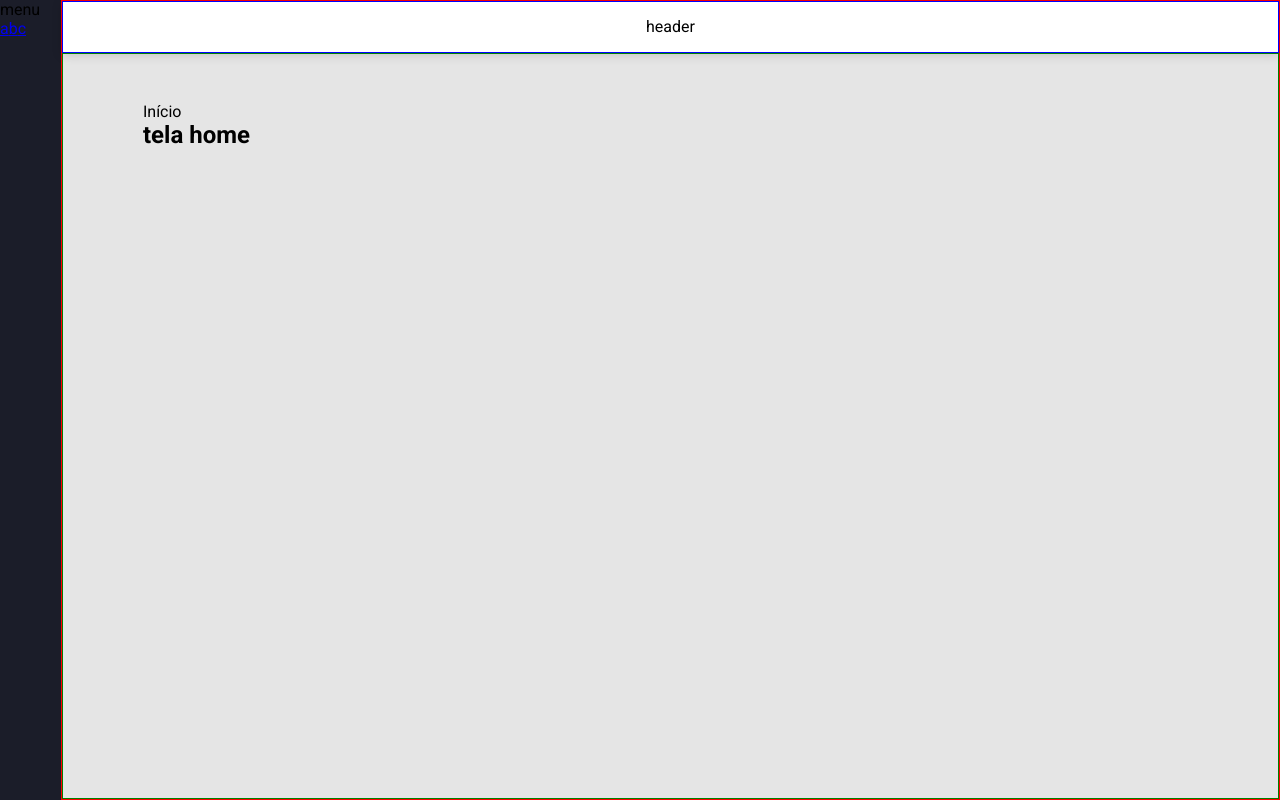
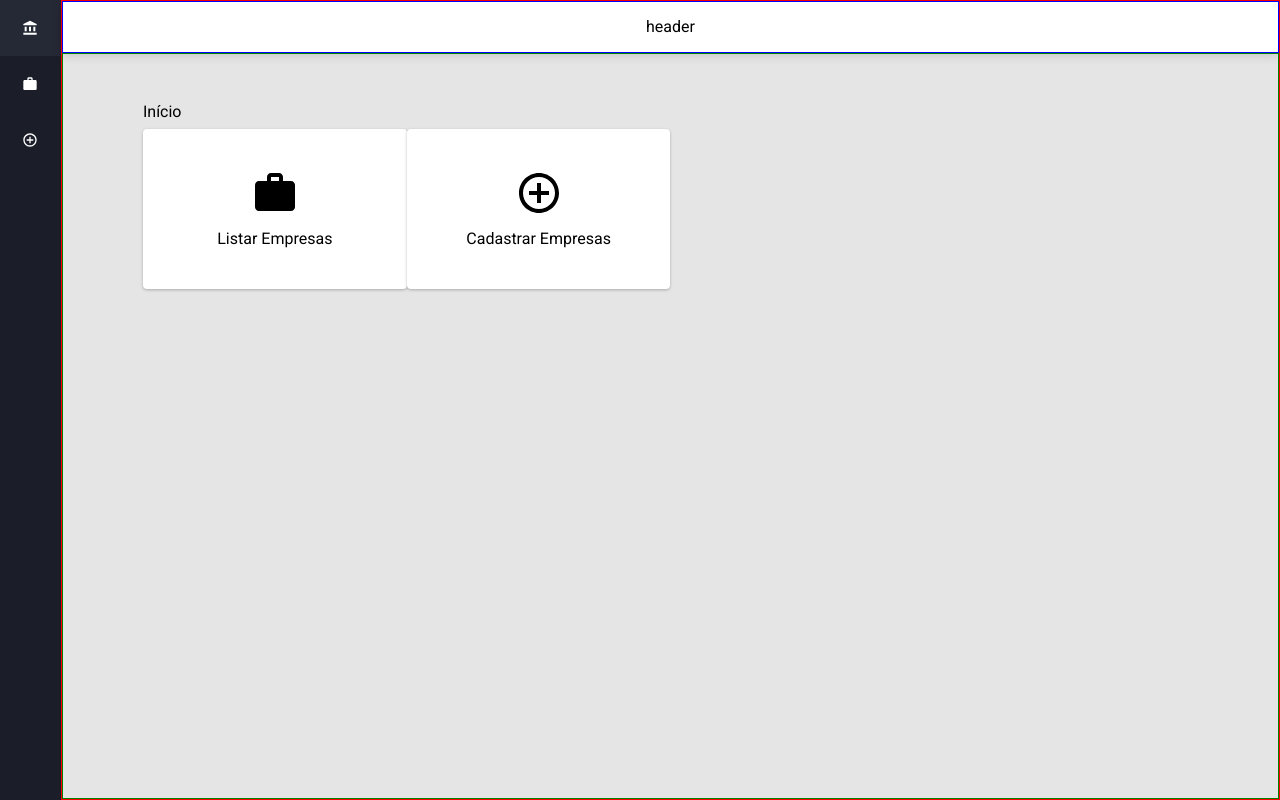
Before and after one commit to RicardoBaltazar/Dashboard-frontend, a React (Create React App) app in the folder app/: page / in a window 1280 px wide. Built offline with nearby package versions, Linux system fonts and the light colour scheme.

Commit message:
criando e estilizando componentes cads da home

```diff
--- a/app/package.json
+++ b/app/package.json
@@ -42,6 +42,7 @@
   },
   "devDependencies": {
     "@types/react-router-dom": "^5.1.7",
+    "react-icons": "^4.2.0",
     "react-router": "^5.2.0",
     "react-router-dom": "^5.2.0"
   }
--- /dev/null
+++ b/app/src/components/cards/index.tsx
@@ -0,0 +1,23 @@
+import styled from './styled.module.scss';
+// import { Link } from "react-router-dom";
+
+
+interface Props {
+    title: String
+    icon: Object
+}
+
+
+
+function Cards(props: Props){
+    return (
+        <>
+            <div className={styled.cardsHome}>
+                <span>{props.icon}</span>
+                <p>{props.title}</p>
+            </div>
+        </>
+    )
+}
+
+export default Cards;
--- /dev/null
+++ b/app/src/components/cards/styled.module.scss
@@ -0,0 +1,17 @@
+.cardsHome {
+    width: 17rem;
+    height: 10rem;
+    border-radius: 4px;
+    background: #FFFFFF;
+    box-shadow: 0px 1px 3px rgba(0, 0, 0, 0.26);
+    display: flex;
+    flex-direction: column;
+    justify-content: center;
+    align-items: center;
+    margin: 0.5rem 0;
+    cursor: pointer;
+
+    span {
+        font-size: 3rem;
+    }
+}
--- a/app/src/components/sidebarMenu/index.tsx
+++ b/app/src/components/sidebarMenu/index.tsx
@@ -1,14 +1,14 @@
 import styled from './styled.module.scss';
 import { Link } from 'react-router-dom';
+import { MdAccountBalance, MdAddCircleOutline, MdWork } from "react-icons/md";
 
 export default function Menu(){
     return (
         <>
             <div className={styled.sidebar}>
-                <p>menu</p>
-                <a href="/">a</a>
-                <a href="/b">b</a>
-                <a href="/c">c</a>
+                <a className={styled.linkMenu} href="/"><MdAccountBalance /></a>
+                <a className={styled.linkMenu} href="/companies"><MdWork /></a>
+                <a className={styled.linkMenu} href="/register"><MdAddCircleOutline /></a>
             </div>
         </>
     )
--- a/app/src/components/sidebarMenu/styled.module.scss
+++ b/app/src/components/sidebarMenu/styled.module.scss
@@ -2,5 +2,20 @@
     height: 100%;
     width: 4rem;
     background-color: #1B1D29;
+    display: flex;
+    flex-direction: column;
 
+    .linkMenu {
+        height: 3.5rem;
+        display: flex;
+        justify-content: center;
+        align-items: center;
+        color: #fff;
+
+        &:hover {
+            background-color: #252835;
+            transition: 0.2s;
+            cursor: pointer;
+        }
+    }
 }
--- a/app/src/routes/index.tsx
+++ b/app/src/routes/index.tsx
@@ -14,8 +14,8 @@ export default function Routes(){
             <Router>
                     <Switch>
                         <Route exact path="/" component={pageHome} />
-                        <Route path="/b" component={pageCompanies} />
-                        <Route path="/c" component={pageRegister} />
+                        <Route path="/companies" component={pageCompanies} />
+                        <Route path="/register" component={pageRegister} />
                     </Switch>
             </Router>
         </>
--- a/app/src/screen/home/index.tsx
+++ b/app/src/screen/home/index.tsx
@@ -1,8 +1,15 @@
+import Cards from '../../components/cards';
+import { MdAccountBalance, MdAddCircleOutline, MdWork } from "react-icons/md";
+import styled from './styled.module.scss';
+
 
 const pageHome = () => {
     return (
         <>
-            <h1>tela home</h1>
+        <div className={styled.cards}>
+            <Cards title='Listar Empresas' icon={<MdWork />} />
+            <Cards title='Cadastrar Empresas' icon={<MdAddCircleOutline />} />
+        </div>
         </>
     )
 }
--- /dev/null
+++ b/app/src/screen/home/styled.module.scss
@@ -0,0 +1,5 @@
+.cards {
+    display: flex;
+    justify-content: space-between;
+    width: 50%;
+}
```
Also changed, not shown: 1 other file (tests, documents, lock files or other folders).
